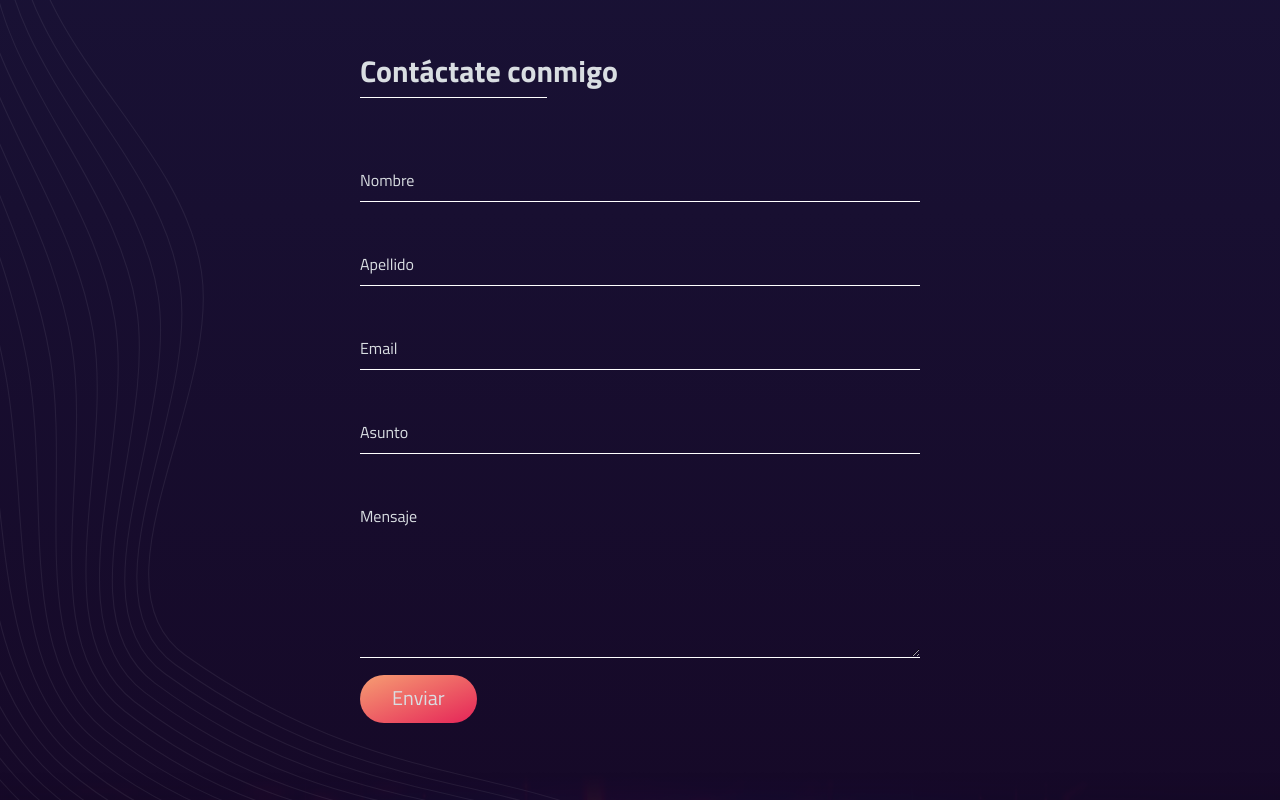
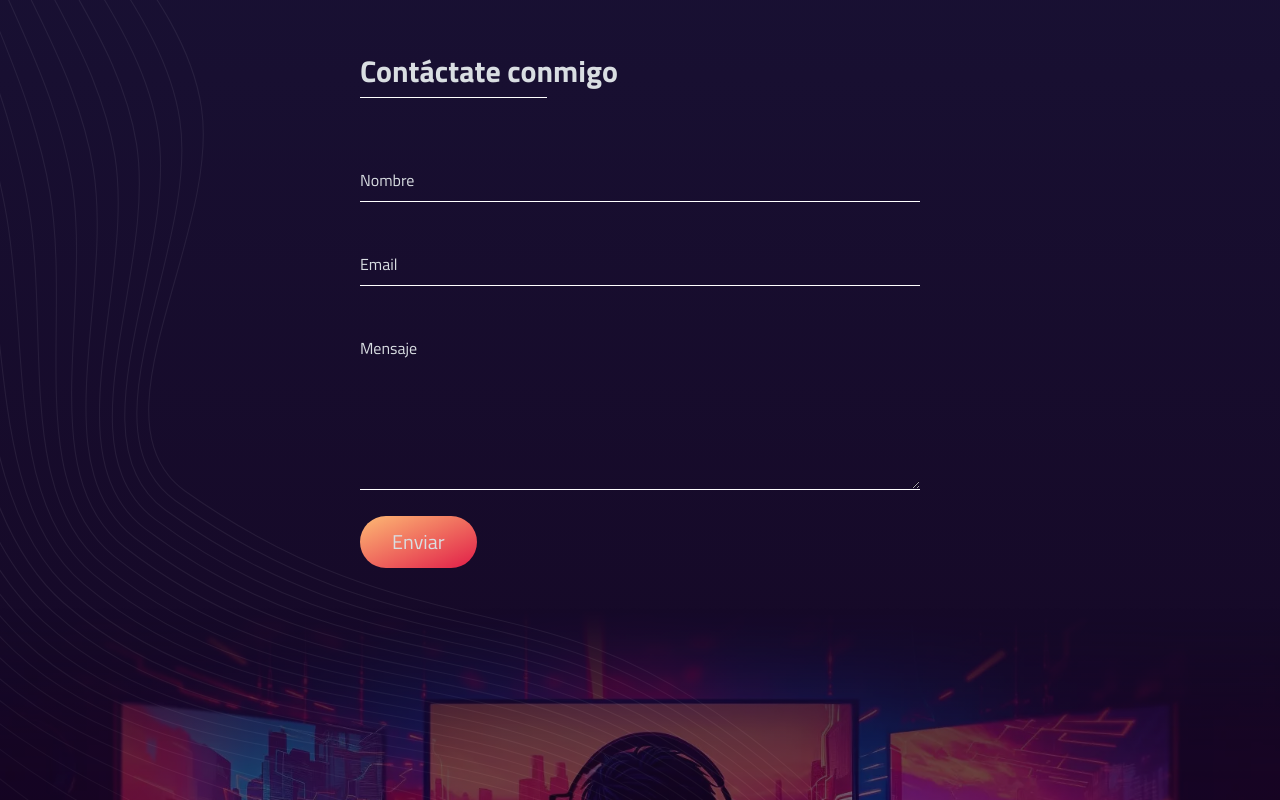
Before and after one commit to FernandoLorca/fernandolorca-portafolio, a React (Vite) app: page / in a window 1280 px wide. Shown: the part 4860-5660 px from the top of the page. Built offline with nearby package versions, Linux system fonts and the light colour scheme.

Commit message:
form functionality done

```diff
--- a/package.json
+++ b/package.json
@@ -10,6 +10,7 @@
     "preview": "vite preview"
   },
   "dependencies": {
+    "@emailjs/browser": "^3.11.0",
     "prop-types": "^15.8.1",
     "react": "^18.2.0",
     "react-dom": "^18.2.0",
@@ -20,10 +21,10 @@
     "@types/react-dom": "^18.0.11",
     "@vitejs/plugin-react": "^4.0.0",
     "autoprefixer": "^10.4.14",
-    "eslint": "^8.38.0",
+    "eslint": "^8.43.0",
     "eslint-plugin-react": "^7.25.3",
     "eslint-plugin-react-hooks": "^4.6.0",
-    "eslint-plugin-react-refresh": "^0.3.4",
+    "eslint-plugin-react-refresh": "^0.4.1",
     "postcss": "^8.4.23",
     "tailwindcss": "^3.3.2",
     "vite": "^4.3.2"
--- a/src/components/mobileComponents/ContactForm/ContactForm.jsx
+++ b/src/components/mobileComponents/ContactForm/ContactForm.jsx
@@ -1,15 +1,38 @@
-import { useState } from 'react';
+import emailjs from '@emailjs/browser';
+
+import { useState, useRef } from 'react';
 import { useGlobalStateContext } from '../../../context/useGlobalStateContext';
 
 import TitleSection from '../../TitleSection';
 import Input from './Input';
-import Button from '../../Button';
 
 import './Input.css';
 
 const ContactForm = () => {
   const [value, setValue] = useState('');
   const [label, setLabel] = useState(false);
+
+  const form = useRef();
+
+  const sendEmail = e => {
+    e.preventDefault();
+
+    emailjs
+      .sendForm(
+        'service_r93p53r',
+        'template_ejemplo',
+        form.current,
+        'o7GLP__RAarSPldH-'
+      )
+      .then(
+        result => {
+          console.log(result);
+        },
+        error => {
+          console.log(error);
+        }
+      );
+  };
 
   const { opacity } = useGlobalStateContext();
 
@@ -28,11 +51,19 @@ const ContactForm = () => {
         <div className="mb-10 w-full">
           <TitleSection text="Contáctate conmigo" />
         </div>
-        <form className="w-full">
-          <Input text="Nombre" />
-          <Input text="Apellido" />
-          <Input text="Email" />
-          <Input text="Asunto" />
+        <form
+          ref={form}
+          onSubmit={sendEmail}
+          className="w-full"
+        >
+          <Input
+            text="Nombre"
+            inputName="user_name"
+          />
+          <Input
+            text="Email"
+            inputName="user_email"
+          />
           <div>
             <p
               className={`inputLabel ${
@@ -44,13 +75,16 @@ const ContactForm = () => {
             <textarea
               className="w-full h-40 bg-white bg-opacity-0 border-b border-white focus:outline-none focus:border-b-2 focus:border-fucsia-500 transition-colors duration-300"
               type="text"
+              name="message"
               onFocus={handleFocus}
               onBlur={handleBlur}
               onChange={handleChangeValue}
               value={value}
             />
           </div>
-          <Button text="Enviar" />
+          <button className="px-8 py-3 mt-5 rounded-full lg:text-xl bg-gradient-to-tl from-rose-600 to-orange-300">
+            Enviar
+          </button>
         </form>
       </div>
     </div>
--- a/src/components/mobileComponents/ContactForm/Input.jsx
+++ b/src/components/mobileComponents/ContactForm/Input.jsx
@@ -3,7 +3,7 @@ import { useState } from 'react';
 
 import './Input.css';
 
-const Input = ({ text }) => {
+const Input = ({ text, inputName }) => {
   const [value, setValue] = useState('');
   const [label, setLabel] = useState(false);
 
@@ -19,6 +19,7 @@ const Input = ({ text }) => {
       <input
         type="text"
         className="border-b h-10 border-white bg-white bg-opacity-0 w-full mb-5 relative z-20 focus:outline-none focus:border-b-2 focus:border-fucsia-500 transition-colors duration-300"
+        name={inputName}
         onFocus={handleFocus}
         onBlur={handleBlur}
         onChange={handleChangeValue}
@@ -30,6 +31,7 @@ const Input = ({ text }) => {
 
 Input.propTypes = {
   text: PropTypes.string.isRequired,
+  inputName: PropTypes.string.isRequired,
 };
 
 export default Input;
```
Also changed, not shown: 1 other file (tests, documents, lock files or other folders).
